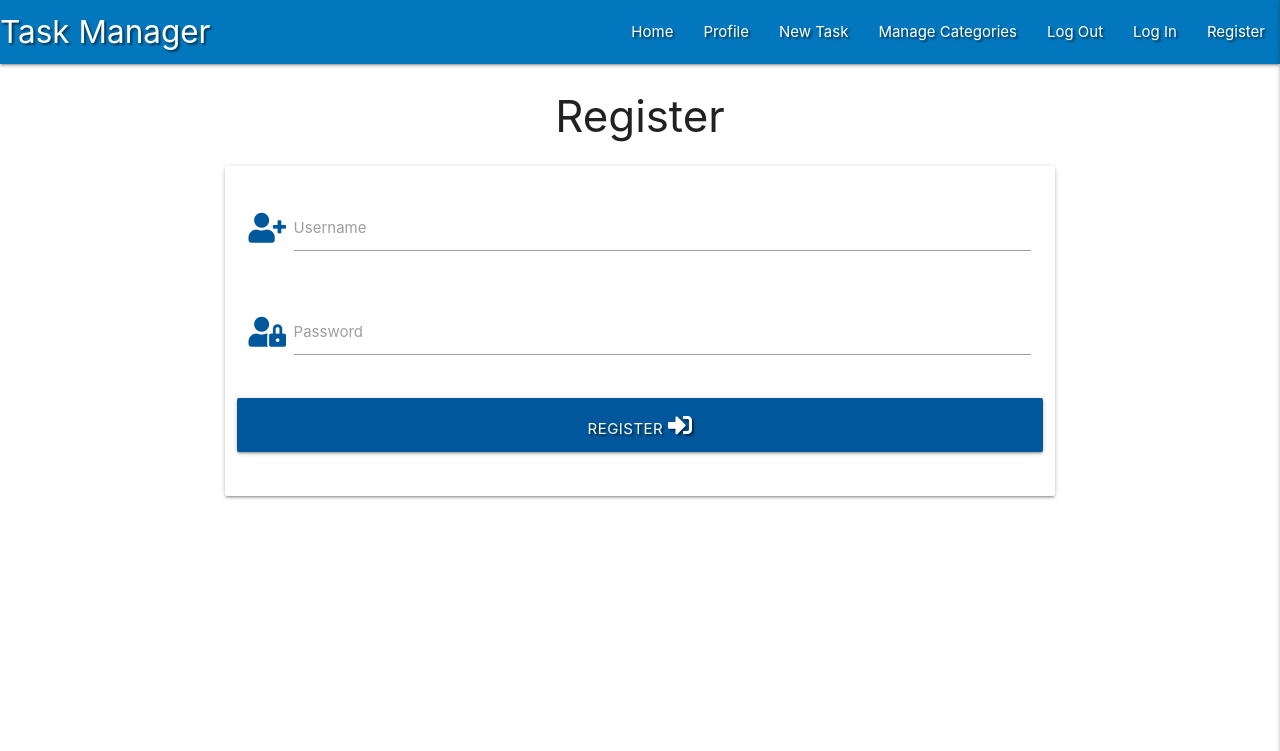
After one commit to bartosz-makowski/Flask-miniproject, a Flask app: page /register in a window 1280 px wide. The commit adds this page. Shown: the top 751 px of the page. Run offline with Flask 2, Linux system fonts and the light colour scheme; some libraries are stand-ins or nearby versions.

Commit message:
added register template

```diff
--- a/app.py
+++ b/app.py
@@ -4,6 +4,7 @@ render_template, redirect,
 request, session, url_for)
 from flask_pymongo import PyMongo
 from bson.objectid import ObjectId
+from werkzeug.security import generate_password_hash, check_password_hash
 if os.path.exists('env.py'):
     import env
 
@@ -21,6 +22,12 @@ def get_tasks():
     tasks = mongo.db.tasks.find()
     return render_template('tasks.html', tasks=tasks)
 
+
+@app.route('/register', methods=['GET', 'POST'])
+def register():
+    return render_template("register.html")
+
+
 if __name__ == '__main__':
 
     app.run(host=os.environ.get('IP'),
--- a/templates/base.html
+++ b/templates/base.html
@@ -24,7 +24,7 @@
                     <li><a href="#">Manage Categories</a></li>
                     <li><a href="#">Log Out</a></li>
                     <li><a href="#">Log In</a></li>
-                    <li><a href="#">Register</a></li>
+                    <li><a href="{{ url_for('register') }}">Register</a></li>
                 </ul>
             </div>
         </nav>
@@ -37,7 +37,7 @@
             <li><a href="#">Manage Categories</a></li>
             <li><a href="#">Log Out</a></li>
             <li><a href="#">Log In</a></li>
-            <li><a href="#">Register</a></li>
+            <li><a href="{{ url_for('register') }}">Register</a></li>
         </ul>
     </header>
     {% block content %}
--- /dev/null
+++ b/templates/register.html
@@ -0,0 +1,35 @@
+{% extends 'base.html' %}
+{% block content %}
+
+    <h3 class="center-align">Register</h3>
+
+    <div class="row">
+        <form class="col s12 m8 offset-m2" method="POST" action="{{ url_for('register') }}">
+            <div class="card-panel">
+                <!--Username-->
+                <div class="row">
+                    <div class="input-field col s12">
+                        <i class="fas fa-user-plus prefix light-blue-text text-darken-4"></i>
+                        <input id="username" name="username" type="text" class="validate">
+                        <label for="username">Username</label>
+                    </div>
+                </div>
+                <!--Password-->
+                <div class="row">
+                    <div class="input-field col s12">
+                        <i class="fas fa-user-lock prefix light-blue-text text-darken-4"></i>
+                        <input id="password" name="password" type="password" class="validate">
+                        <label for="password">Password</label>
+                    </div>
+                </div>
+                <!--Submit-->
+                <div class="row">
+                    <button type="submit" class="col s12 btn-large light-blue darken-4 text-shadow">
+                        Register <i class="fas fa-sign-in-alt"></i>
+                    </button>
+                </div>
+            </div>
+        </form>
+    </div>
+
+{% endblock %}
```
